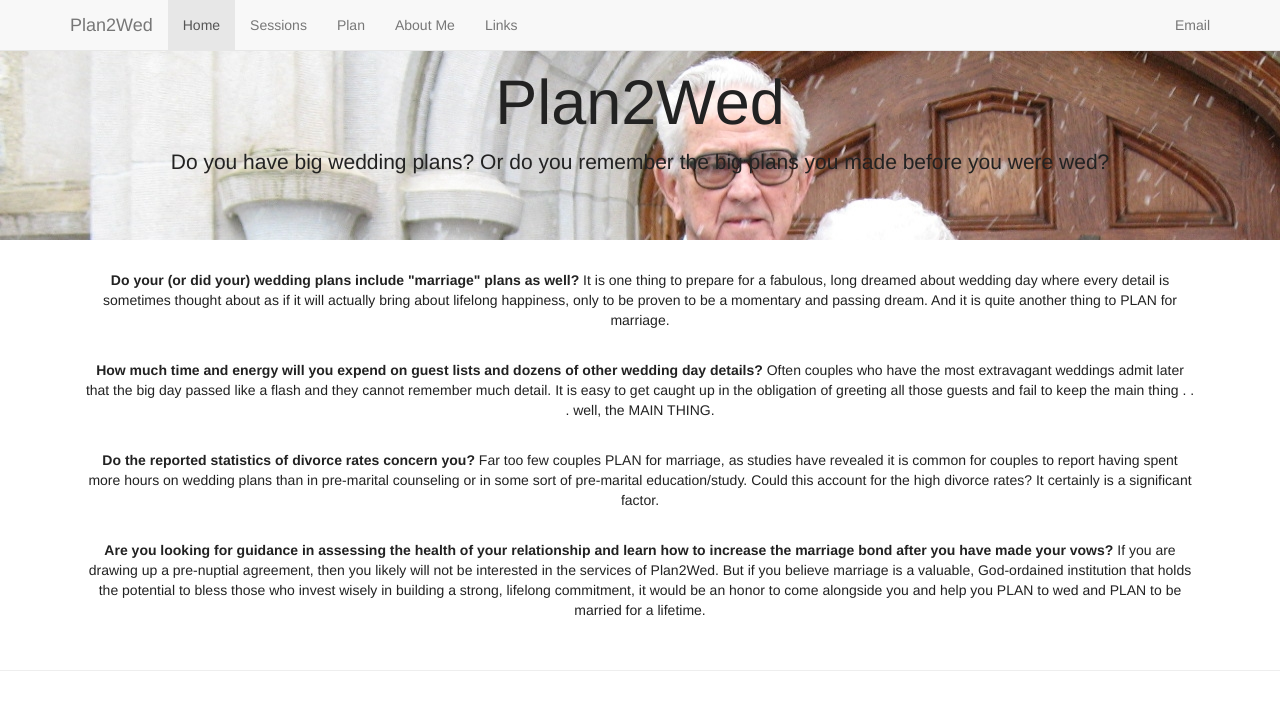
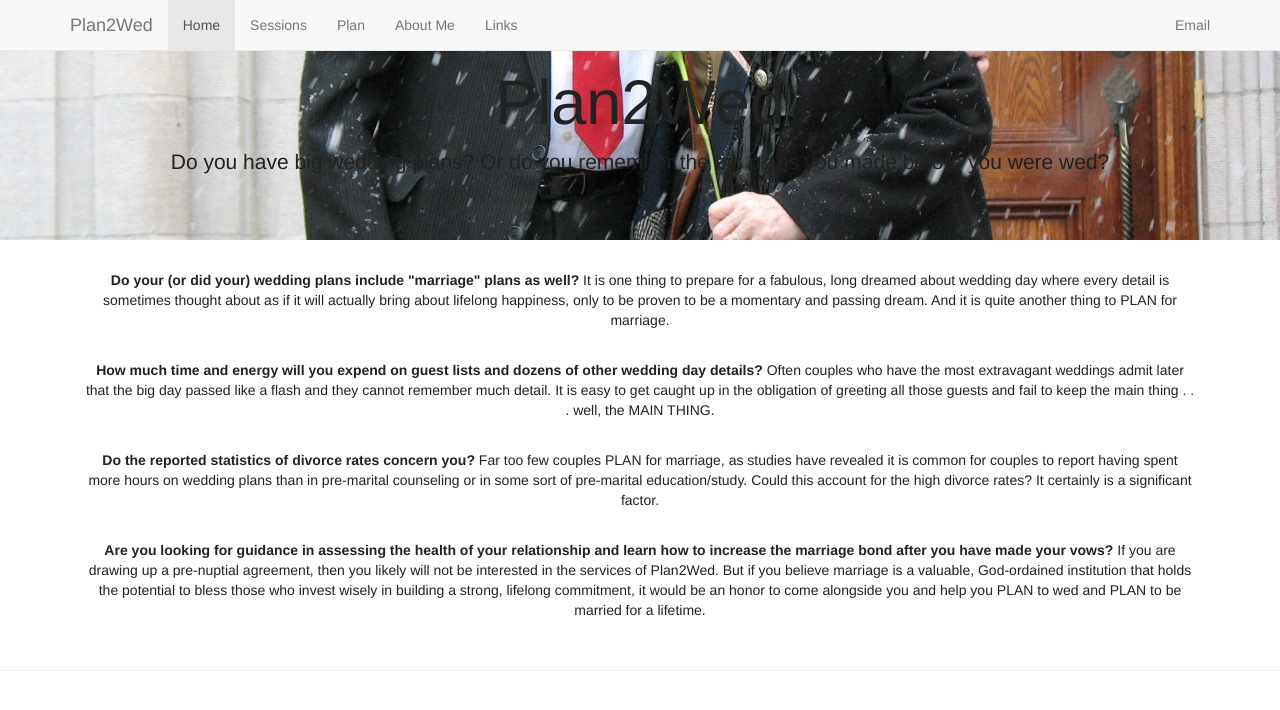
Before and after one commit to thejayhaykid/plan2wed.github.io, a plain HTML site: page index.html in a window 1280 px wide. Drawn offline with nearby package versions, Linux system fonts and the light colour scheme.

Commit message:
jumbotron

```diff
--- a/css/main.css
+++ b/css/main.css
@@ -1,5 +1,5 @@
 .jumbotron {
-  background: no-repeat;
+  background:center no-repeat;
   width: 100%;
 }
 
```
